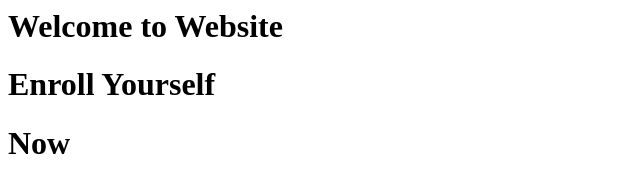
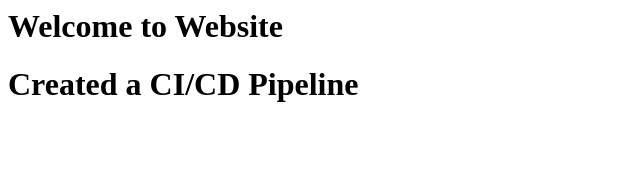
Before and after one commit to jwick6693/explore, a plain HTML site: page index.html in a window 1280 px wide. Shown: the whole page, without its empty margins (0-640 px from the left). Drawn offline with Linux system fonts and the light colour scheme.

Commit message:
Update index.html

```diff
--- a/index.html
+++ b/index.html
@@ -2,7 +2,6 @@
 <title> Jenkins pipeline </title>
 <body>
 <h1>Welcome to Website</h1>
-<h1>Enroll Yourself</h1>
-<h1>Now</h1>
+<h1>Created a CI/CD Pipeline</h1>
 </body>
 </html>
```
